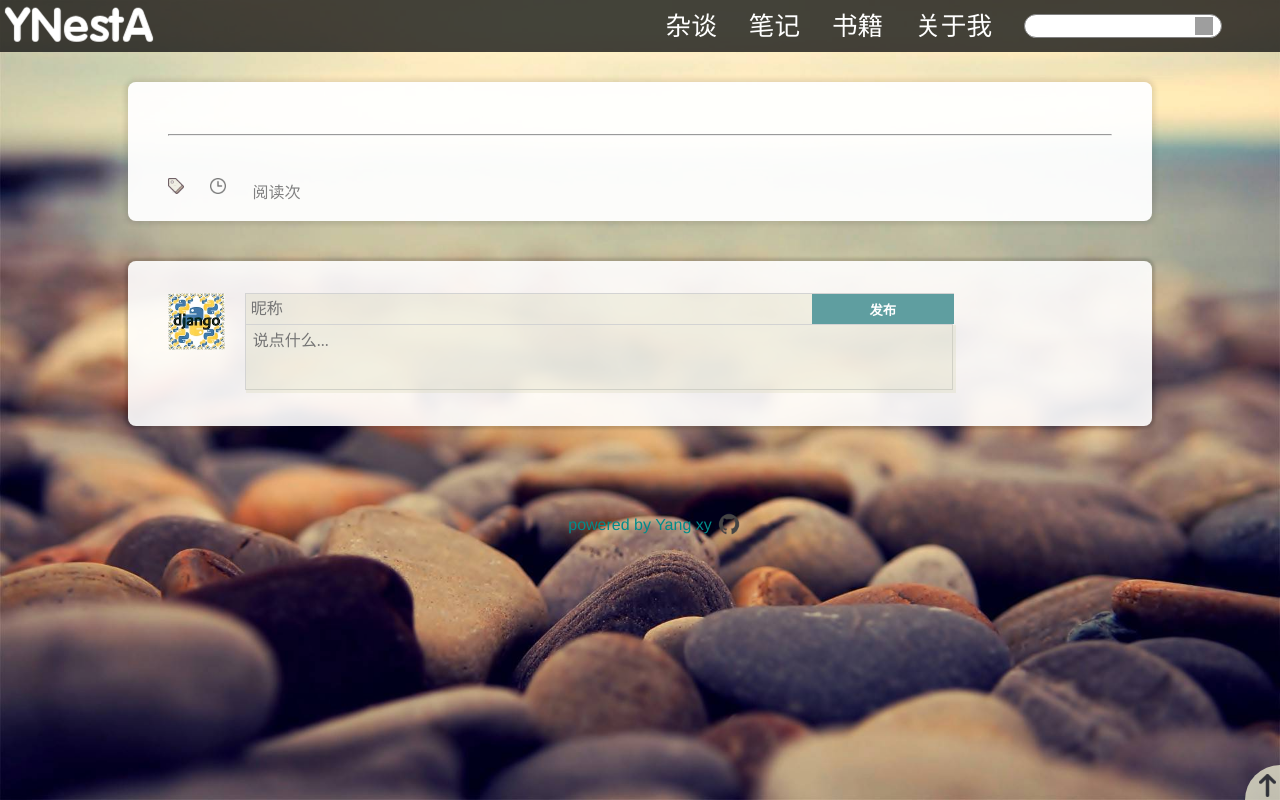
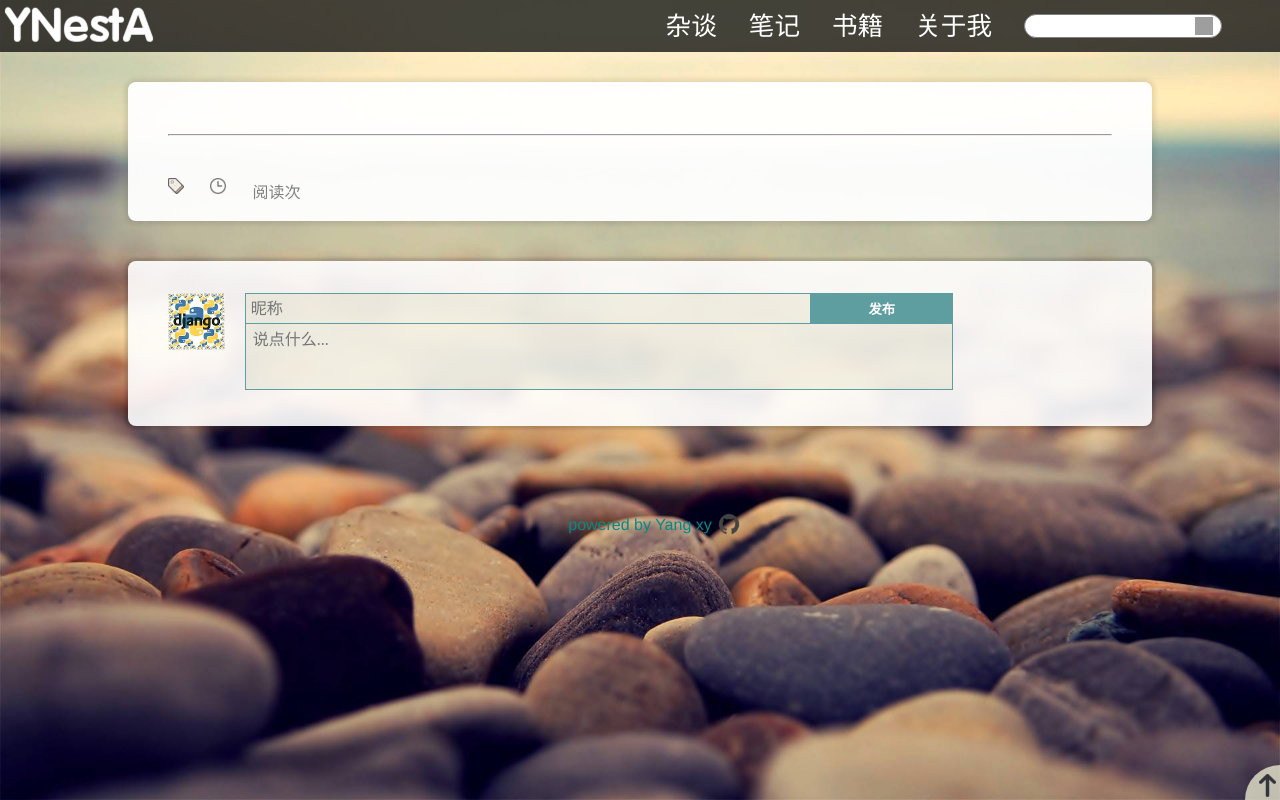
Before and after one commit to YNestA/MyBlog, a Django app: template templates/aboutMe.html in a window 1280 px wide. Run offline with Django 3.2, Linux system fonts and the light colour scheme; the template is opened without the code that fills it: values that come from a table or form of the project are taken from there, others are empty; parts of the project's set-up code (start-up, migrations or seed data) failed here and were passed over; grey boxes are pictures that could not be loaded.

Commit message:
css commit form

```diff
--- a/blog/form.py
+++ b/blog/form.py
@@ -8,6 +8,6 @@ class CommentForm(forms.Form):
     nickname=forms.CharField(widget=forms.TextInput(attrs={'placeholder':'昵称'}),
                              max_length=20,
                              error_messages=my_dafault_error_message)
-    content=forms.CharField(widget=forms.Textarea(attrs={'placeholder':'说点什么...'}),
+    content=forms.CharField(widget=forms.Textarea(attrs={'placeholder':'说点什么...','spellcheck':"false"}),
                             max_length=200,
                             error_messages=my_dafault_error_message)
--- a/static/css/books.css
+++ b/static/css/books.css
@@ -6,7 +6,8 @@ body{
 #center {
     width: 100%;
     background-color: rgba(255,255,255,0.90);
-
+    overflow: hidden;
+    height: 100%;
 }
 #main{
     width: 100%;
--- a/static/css/common.css
+++ b/static/css/common.css
@@ -1,8 +1,12 @@
+body,html{
+    margin: 0;
+    padding: 0;
+    height: 100%;
+}
+
 body{
     background: #FFFFFF  repeat-y fixed ;
     background-size: 100%,100%;
-    margin: 0px;
-    padding: 0px;
     font-family: "Microsoft Yahei","Hiragino Sans GB",Helvetica,"Helvetica Neue","微软雅黑",Tahoma,Arial,sans-serif;
 }
 /*html5*/
@@ -14,6 +18,7 @@ a{
     color:darkcyan;
 }
 header{
+    position: relative;
     font-family: "Microsoft Yahei",sans-serif;
     background-color:rgba(20,20,20,0.8);
     width: 100%;
--- a/static/css/homepage.css
+++ b/static/css/homepage.css
@@ -7,7 +7,7 @@ div.bigger-container{
     position: absolute;
     top: 0;
     width: 100%;
-    z-index: -1;
+    z-index: 0;
     height: 100%;
 }
 #container{
@@ -15,6 +15,7 @@ div.bigger-container{
     width: 100%;
     height: 100%;
     overflow: hidden;
+    z-index:0;
 }
 #image-list{
     position: relative;
--- a/static/css/passage.css
+++ b/static/css/passage.css
@@ -81,7 +81,6 @@ div.speak-form{
 div.up{
     position: relative;
     height: 30px;
-    border:1px solid lightgray;
     border-right: none;
     border-bottom: none;
     width: 100%;
@@ -94,13 +93,19 @@ div.up input{
     top:0px;
     height: 30px;
     width: 80%;
-    border: none;
+    border: 1px solid cadetblue;
+    border-bottom: none;
     font-family:  "Microsoft Yahei";
     color:rgb(20,40,70);
     background-color: lightgray;
     background-color: rgba(200,200,150,0.2);
     text-indent: 5px;
     font-size: 1em;
+    box-sizing: border-box;
+}
+div.up input:focus{
+    background-color:rgb(251,251,251);
+    box-shadow: 0px 0px 10px 1px rgba(0,0,0,0.1) ;
 }
 div.up button{
     position: absolute;
@@ -120,10 +125,11 @@ div.up button:hover{
 }
 div.down{
     position: relative;
-    height: 64px;
+    height: 65px;
     padding: 0px;
     margin: 0px;
-    border:1px solid lightgray;
+    border:1px solid cadetblue;
+    overflow: hidden;
 }
 div.down textarea{
     border: none;
@@ -135,9 +141,12 @@ div.down textarea{
     color:rgb(20,40,70);
     background-color: lightgray;
     background-color: rgba(200,200,150,0.2);
-    spellcheck:false;
     text-indent: 5px;
     font-size: 1em;
+    box-sizing: border-box;
+}
+div.down textarea:focus{
+    background-color: rgb(251,251,251);
 }
 #form-error{
     position: absolute;
```
Also changed, not shown: static/image/image-roll/last.png, static/image/image-roll/last——old.png (added), static/image/passage/201609132244/look.png (added), 2 other files.
